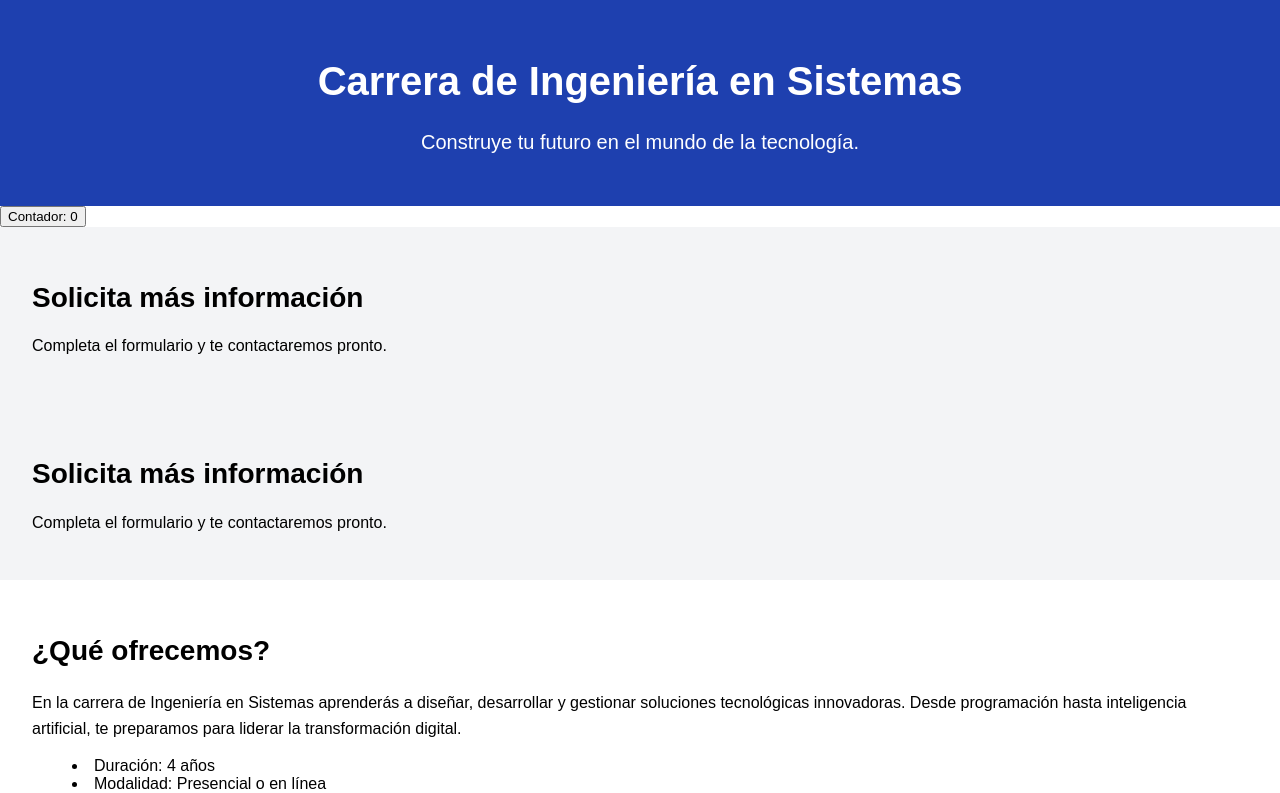
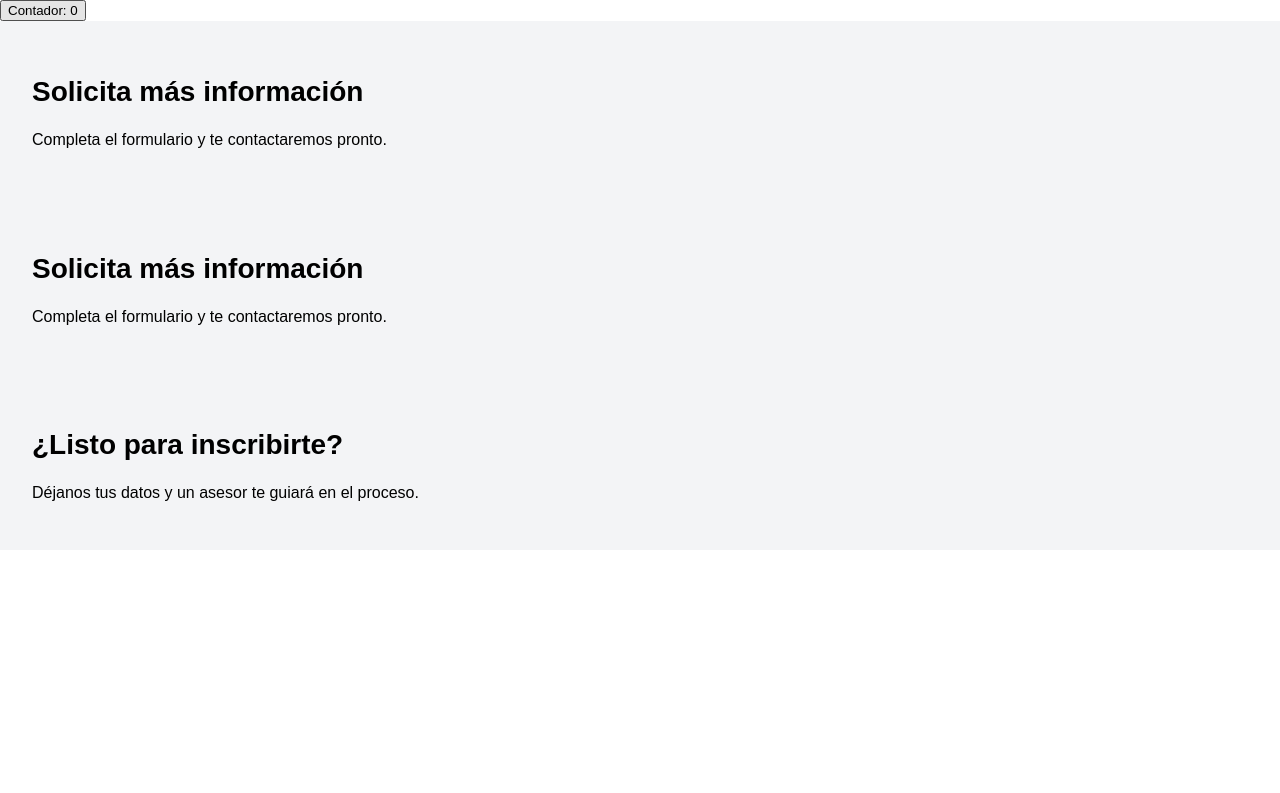
Before and after one commit to ShamirDuran/multiple_marketo_forms, a React (Create React App) app: page / in a window 1280 px wide. Shown: the top 793 px of the page. Built offline with nearby package versions, Linux system fonts and the light colour scheme.

Commit message:
Observer con redirect

```diff
--- a/src/App.js
+++ b/src/App.js
@@ -14,56 +14,85 @@ function App() {
       formIds: [1236, 1240],
       callbacks: [
         (form) => {
-          const PROGRAM_SELECTOR = 'select[name="mkto_programoriginal"]';
+          const PROGRAM_SELECTOR = '#mkto_programoriginal, select[name="mkto_programoriginal"]';
           const formElem = form.getFormElem?.()[0];
           if (!formElem) return;
 
-          // Carga inicial de programas (reutilizable)
-          getPrograms({
-            formElem,
-            selectSelector: PROGRAM_SELECTOR,
-          });
+          // Intenta poblar si ya existe al entrar
+          const tryLoadPrograms = () => {
+            const picklist = formElem.querySelector(PROGRAM_SELECTOR);
+            if (!picklist) return;
 
-          // Manejo opcional del grupo de radios (si existe)
-          const radios = formElem.querySelectorAll('input[type="radio"][name="mktoutilitycheck1"]');
+            // Evita cargar dos veces sobre el mismo <select>
+            if (picklist.dataset.programsLoaded === 'true') return;
+            picklist.dataset.programsLoaded = 'true';
 
-          // Evita adjuntar listeners más de una vez si Marketo re-dispara callbacks
-          if (!formElem.dataset.utilityListenersAttached && radios?.length) {
-            formElem.dataset.utilityListenersAttached = 'true';
+            getPrograms({
+              formElem,
+              selectSelector: PROGRAM_SELECTOR,
+              // Puedes personalizar estos si algún form lo requiere
+              // endpoint: 'https://.../programas.json',
+              // parentProductId: '1fdcc153-9ef1-df11-bc9f-005056b460d2',
+              // limit: 10,
+            });
+          };
 
-            radios.forEach((radio) => {
-              radio.addEventListener('change', function () {
-                const isSingle = this.value === 'single';
+          // Carga inicial si ya está renderizado
+          tryLoadPrograms();
 
-                // Aca se cargan los valores que tendran los 'hiddenFields' asociados a la landing. Estos valores dependeran de la landing/form que se este configurando
-                form.vals?.({
-                  ie_pathwayid: isSingle ? '' : 'pathway-id',
-                  ie_interestedin: isSingle ? '' : 'unit-id',
-                });
+          // Configura observer una sola vez por form
+          if (!formElem._programPicklistObserver) {
+            let wasPresent = !!formElem.querySelector(PROGRAM_SELECTOR);
 
-                // Si el modo cambia a "single", refrescamos opciones
-                if (isSingle) {
-                  setTimeout(() => {
-                    getPrograms({
-                      formElem,
-                      selectSelector: PROGRAM_SELECTOR,
-                    });
-                  }, 100);
-                }
-              });
+            const observer = new MutationObserver(() => {
+              const picklist = formElem.querySelector(PROGRAM_SELECTOR);
+              const isPresent = !!picklist;
+
+              if (isPresent && !wasPresent) {
+                // El selector apareció (o fue re-montado por Marketo)
+                wasPresent = true;
+                // Como es un nodo nuevo, no tendrá la marca y volveremos a cargar
+                tryLoadPrograms();
+              }
+
+              if (!isPresent && wasPresent) {
+                // El selector fue removido; reseteamos el flag
+                wasPresent = false;
+              }
             });
+
+            observer.observe(formElem, { childList: true, subtree: true });
+            // Guarda referencia para no volver a crear otro observer
+            formElem._programPicklistObserver = observer;
           }
 
-          form.onSuccess?.(function (values, followUpUrl) {
-            console.log('Form submitted successfully:', values);
-            return false; // Evita el submit por defecto
+          // onSuccess original
+          form.onSuccess(function (values) {
+            // Redireccion controlada en base a la seleccion del usuario
+            // Dentro de values, estan los valores de todos los campos tal cual como el usuario los ha completado, incluyendo lo hidden fields que hemos cargado.
+            // Supongamos que se desea redireccionar a x landing si ha seleccionado el programa 'Diploma in Strategic Interior Design'.
+            // Para esto, se debe validar por valor seleccionado
+
+            console.log('Formulario enviado con éxito:', values);
+
+            switch (values.mkto_programoriginal) {
+              case '9570641a-ca3f-ed11-9db0-002248801ebb':
+                window.location.href =
+                  'https://www.example.com/diploma-in-strategic-interior-design';
+                break;
+
+              default:
+                break;
+            }
+
+            return true;
           });
         },
         (form) => {
           console.log('Formulario cargado 2');
-          form.onSuccess?.(function (values, followUpUrl) {
+          form.onSuccess?.(function (values) {
             console.log('Formulario 2 enviado con éxito:', values);
-            return true; // Permite el submit por defecto si así lo quieres aquí
+            return true;
           });
         },
       ],
@@ -76,27 +105,19 @@ function App() {
   return (
     <MarketoProvider config={marketoConfig}>
       <div className='landing-page'>
-        {/* Encabezado */}
-        <header className='bg-blue-600 text-white p-6 text-center'>
-          <h1 className='text-4xl font-bold'>Carrera de Ingeniería en Sistemas</h1>
-          <p className='mt-2 text-lg'>Construye tu futuro en el mundo de la tecnología.</p>
-        </header>
-
-        {/* Botón contador */}
+        {/* ... resto igual ... */}
         <div className='text-center mt-4'>
           <button onClick={incrementCounter} className='bg-green-500 text-white px-4 py-2 rounded'>
             Contador: {counter}
           </button>
         </div>
 
-        {/* Formulario de contacto (instancia 1) */}
         <section className='contact-form bg-gray-100 p-6'>
           <h2 className='text-2xl font-semibold'>Solicita más información</h2>
           <p className='mt-2'>Completa el formulario y te contactaremos pronto.</p>
           <form className='mktoForm mt-4' data-formid={formId} data-forminstance='contact-form-1' />
         </section>
 
-        {/* Formulario de contacto (instancia 3) */}
         <section className='contact-form bg-gray-100 p-6'>
           <h2 className='text-2xl font-semibold'>Solicita más información</h2>
           <p className='mt-2'>Completa el formulario y te contactaremos pronto.</p>
@@ -107,32 +128,12 @@ function App() {
           />
         </section>
 
-        {/* Información del programa */}
-        <section className='program-info p-6'>
-          <h2 className='text-2xl font-semibold'>¿Qué ofrecemos?</h2>
-          <p className='mt-4'>
-            En la carrera de Ingeniería en Sistemas aprenderás a diseñar, desarrollar y gestionar
-            soluciones tecnológicas innovadoras. Desde programación hasta inteligencia artificial,
-            te preparamos para liderar la transformación digital.
-          </p>
-          <ul className='list-disc list-inside mt-4'>
-            <li>Duración: 4 años</li>
-            <li>Modalidad: Presencial o en línea</li>
-            <li>Inicio: Febrero 2025</li>
-          </ul>
-        </section>
-
-        {/* Formulario de contacto (instancia 2) */}
+        {/* ... resto igual ... */}
         <section className='contact-form bg-gray-100 p-6'>
           <h2 className='text-2xl font-semibold'>¿Listo para inscribirte?</h2>
           <p className='mt-2'>Déjanos tus datos y un asesor te guiará en el proceso.</p>
           <form className='mktoForm mt-4' data-formid={formId} data-forminstance='contact-form-2' />
         </section>
-
-        {/* Footer */}
-        <footer className='bg-gray-800 text-white p-4 text-center'>
-          <p>© 2025 Universidad Tecnológica. Todos los derechos reservados.</p>
-        </footer>
       </div>
     </MarketoProvider>
   );
```
